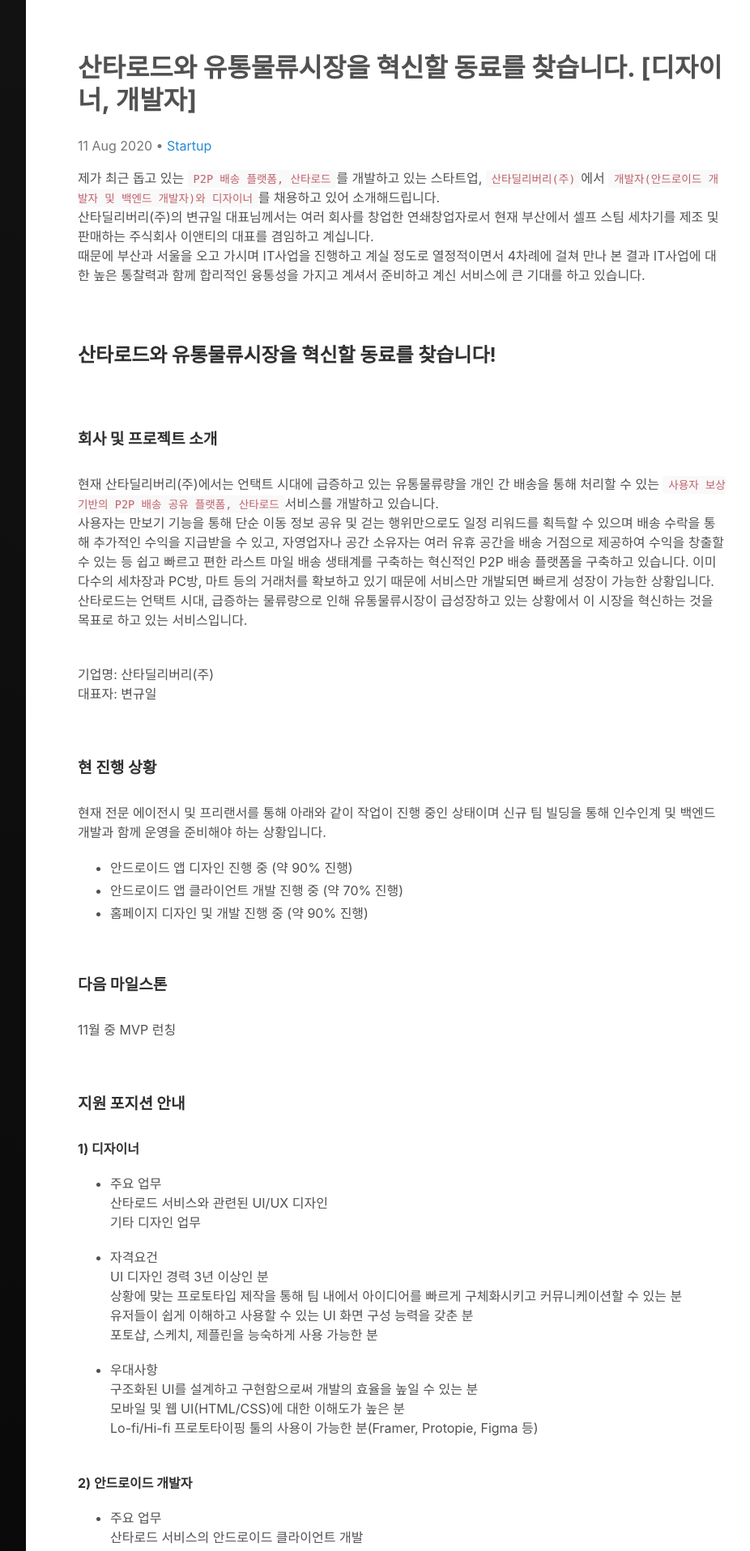
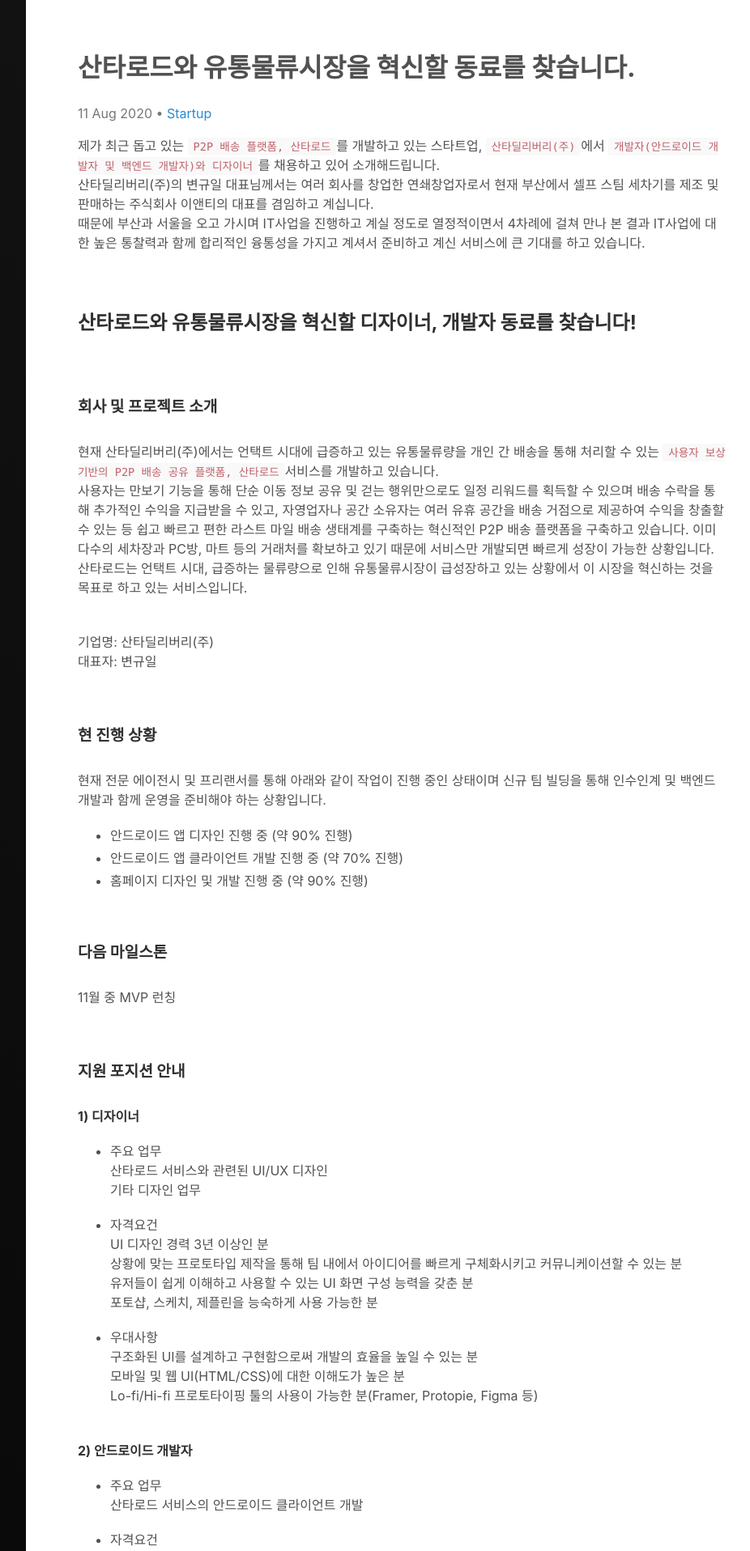
Before and after one commit to germweapon/germweapon.github.io, a Jekyll site: the page built from _posts/2020-08-11-산타로드와-유통물류시장을-혁신할-동료를-찾습니다.-[디자이너,개발자].md, in a window 1280 px wide. Shown: the top 1916 px of the page at 81% size, without its empty margins (256-1182 px from the left). Built offline with Jekyll 4.4.1, drawn with Linux system fonts in a browser that asks for light colours; comment, search, counter and statistics services are not loaded; part of the change alters nothing that is shown.

Commit message:
문구 수정

```diff
--- a/_posts/2020-08-11-산타로드와-유통물류시장을-혁신할-동료를-찾습니다.-[디자이너,개발자].md
+++ b/_posts/2020-08-11-산타로드와-유통물류시장을-혁신할-동료를-찾습니다.-[디자이너,개발자].md
@@ -1,6 +1,6 @@
 ---
 layout: post
-title: 산타로드와 유통물류시장을 혁신할 동료를 찾습니다. [디자이너, 개발자]
+title: 산타로드와 유통물류시장을 혁신할 동료를 찾습니다.
 description: "디자이너와 개발자를 찾고 있습니다."
 date: 2020-08-11 12:00:00
 image: "/assets/_images/2017-11/germweapon.jpg"
@@ -29,7 +29,7 @@ priority : 1.0
 산타딜리버리(주)의 변규일 대표님께서는 여러 회사를 창업한 연쇄창업자로서 현재 부산에서 셀프 스팀 세차기를 제조 및 판매하는 주식회사 이앤티의 대표를 겸임하고 계십니다.<br>
 때문에 부산과 서울을 오고 가시며 IT사업을 진행하고 계실 정도로 열정적이면서 4차례에 걸쳐 만나 본 결과 IT사업에 대한 높은 통찰력과 함께 합리적인 융통성을 가지고 계셔서 준비하고 계신 서비스에 큰 기대를 하고 있습니다.<br><br><br>
 
-### **산타로드와 유통물류시장을 혁신할 동료를 찾습니다!**<br><br><br>
+### **산타로드와 유통물류시장을 혁신할 디자이너, 개발자 동료를 찾습니다!**<br><br><br>
 
 #### **회사 및 프로젝트 소개**<br><br>
 현재 산타딜리버리(주)에서는 언택트 시대에 급증하고 있는 유통물류량을 개인 간 배송을 통해 처리할 수 있는 `사용자 보상 기반의 P2P 배송 공유 플랫폼, 산타로드`서비스를 개발하고 있습니다.<br>
```
